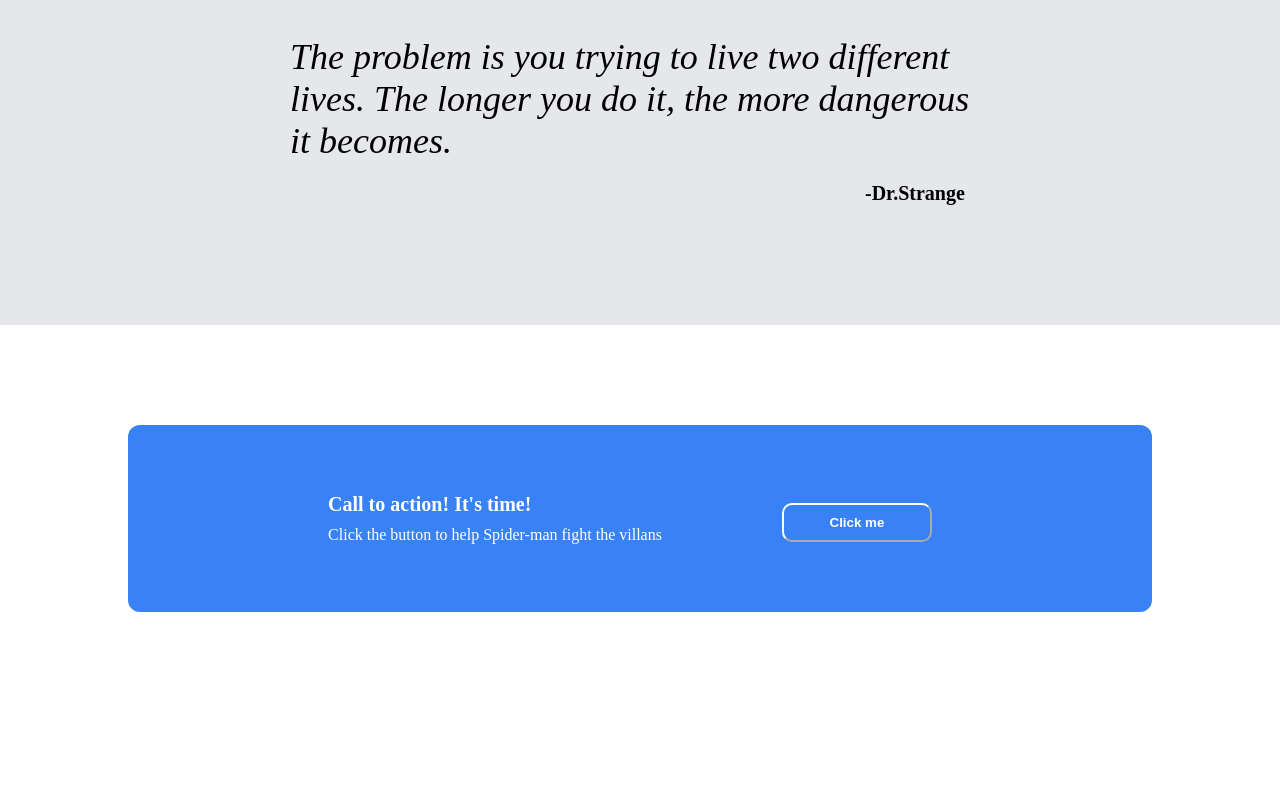
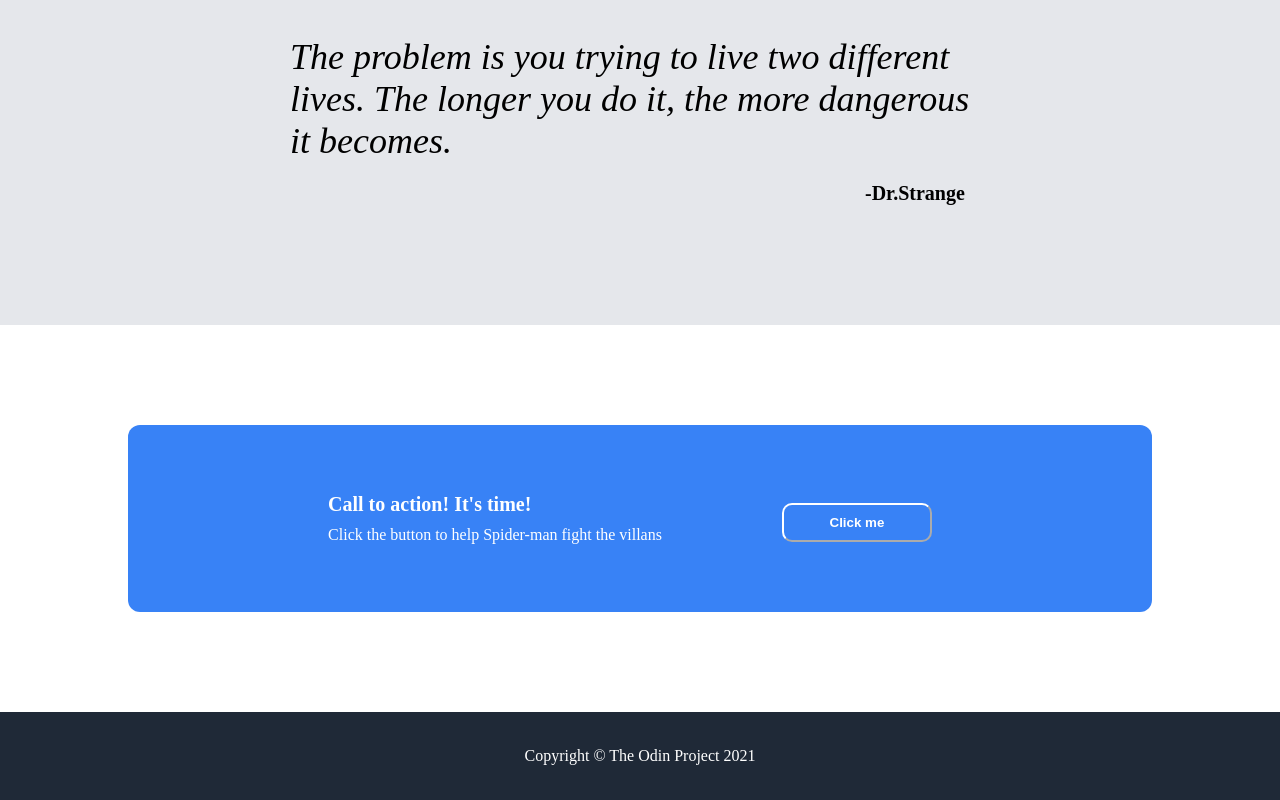
Before and after one commit to kluo99/Landing-Page, a plain HTML site: page index.html in a window 1280 px wide. Shown: the part 1451-2251 px from the top of the page. Before the commit the page ends 2163 px from the top, so only its background shows below. Drawn offline with Linux system fonts and the light colour scheme.

Commit message:
Added footer

```diff
--- a/index.html
+++ b/index.html
@@ -76,5 +76,12 @@
         </div>
     </div>
 
+    <!--Div for footer-->
+    <div class="footer">
+        <div class="footer-content">
+        Copyright &copy The Odin Project 2021
+        </div>
+    </div>
+
 </body>
 </html>
--- a/style.css
+++ b/style.css
@@ -203,3 +203,15 @@ button:hover {
     padding: 20px;
     margin-left: 100px;
 }
+
+.footer {
+    background-color: #1f2937;
+}
+
+.footer-content {
+    display: flex;
+    color: white;
+    justify-content: center;
+    align-items: center;
+    padding: 35px;
+}
```
